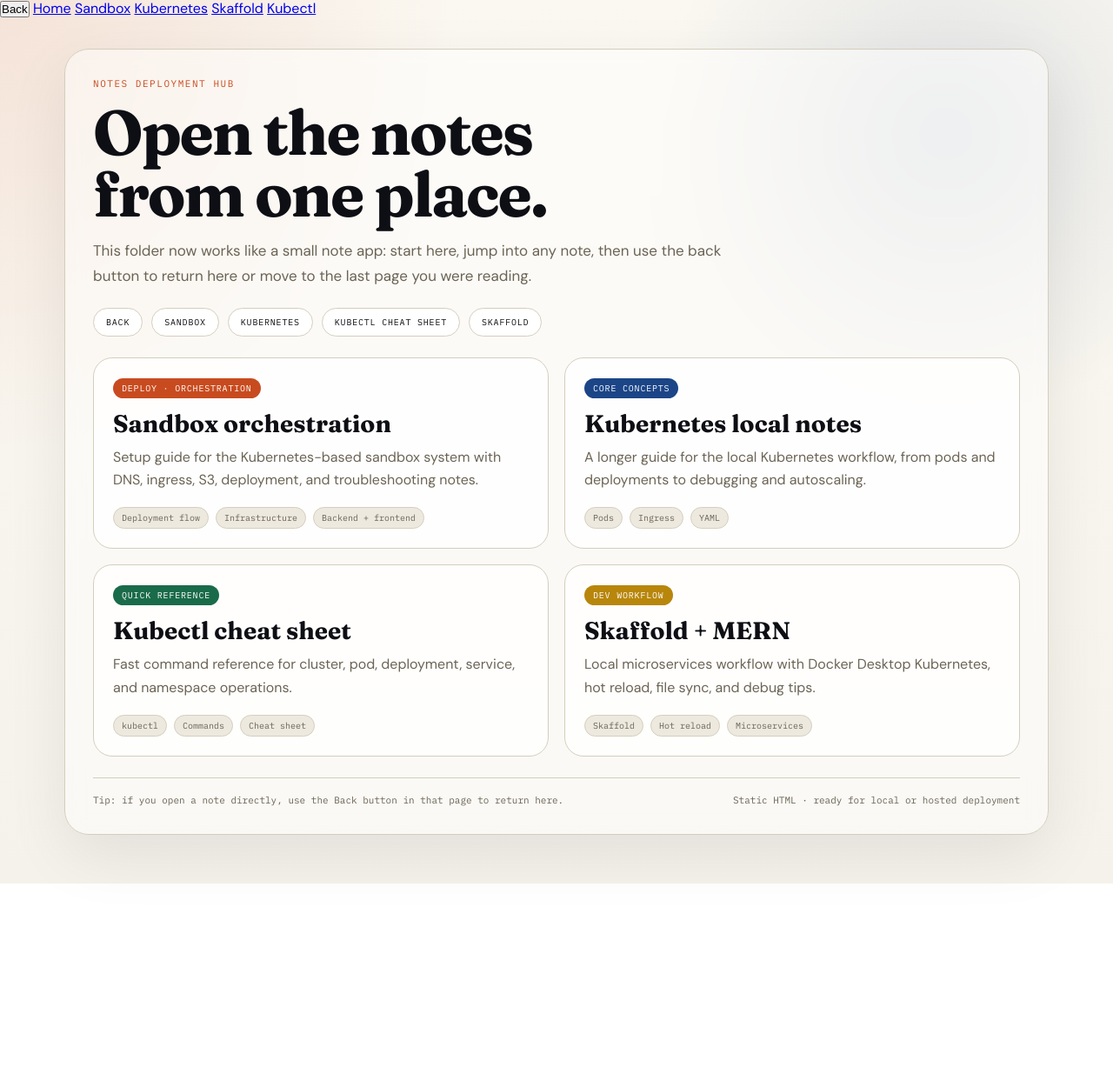
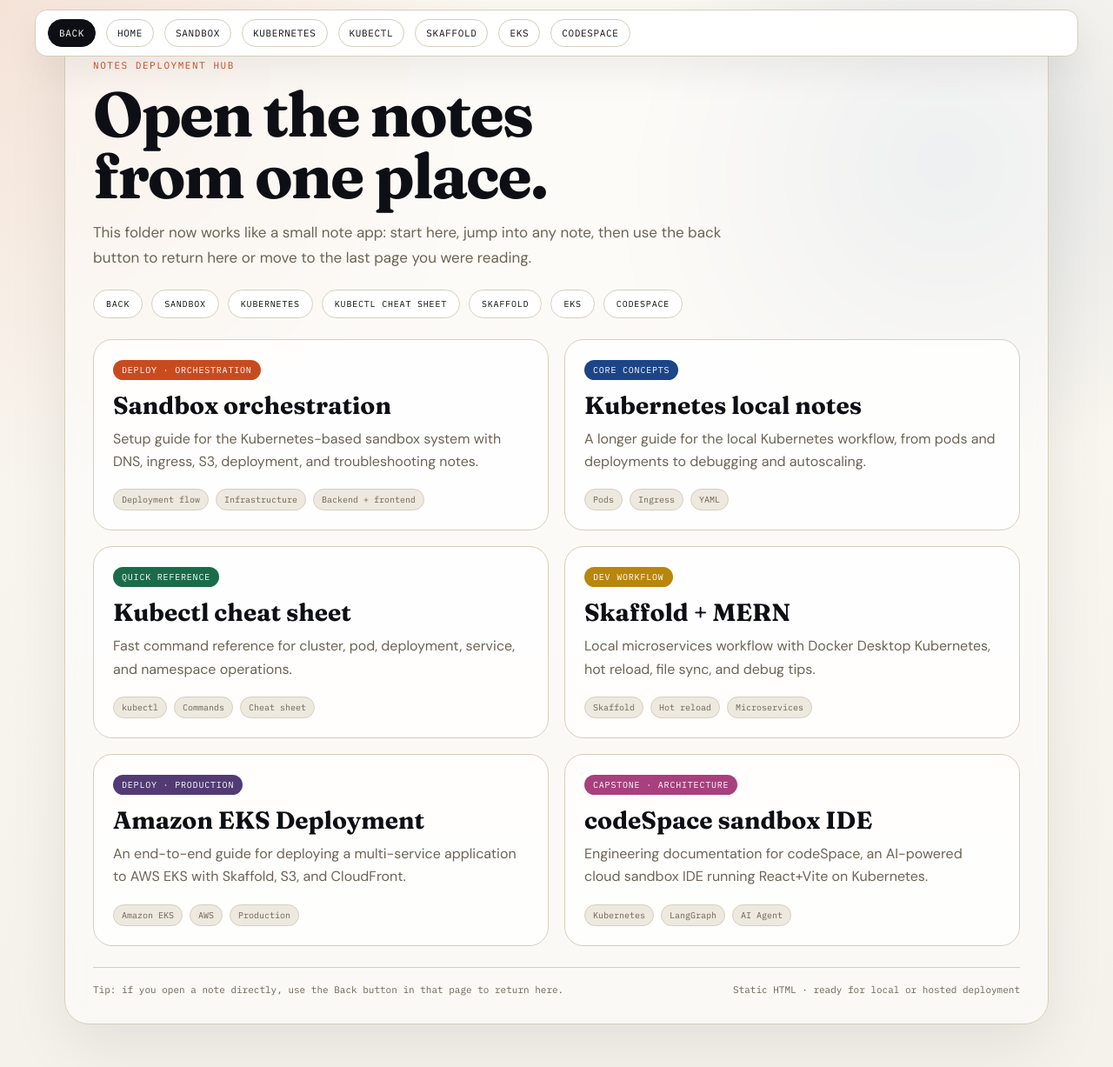
Before and after one commit to mannatgupta146/Sheryians-Notes, a plain HTML site: page index.html in a window 1280 px wide. Shown: the part 1-1228 px from the top of the page at 87% size. Before the commit the page ends 1017 px from the top, so only its background shows below. Drawn offline with Linux system fonts and the light colour scheme.

Commit message:
feat: implement dynamic shared navbar and add EKS and codeSpace project documentation pages

```diff
--- a/index.html
+++ b/index.html
@@ -16,6 +16,8 @@
   --accent: #C84B1F;
   --accent2: #1A6B4A;
   --accent3: #1B4587;
+  --purple: #523B75;
+  --pink: #A83F7E;
 }
 
 * { box-sizing: border-box; margin: 0; padding: 0; }
@@ -146,6 +148,8 @@ h1 em { color: var(--accent); font-style: italic; }
 .card.blue .tag { background: var(--accent3); }
 .card.green .tag { background: var(--accent2); }
 .card.gold .tag { background: #B8860B; }
+.card.purple .tag { background: var(--purple); }
+.card.pink .tag { background: var(--pink); }
 .footer {
   display: flex;
   justify-content: space-between;
@@ -175,6 +179,8 @@ h1 em { color: var(--accent); font-style: italic; }
         <a href="kubernetes.html">Kubernetes</a>
         <a href="kuber.html">Kubectl cheat sheet</a>
         <a href="skaffold.html">Skaffold</a>
+        <a href="eks.html">EKS</a>
+        <a href="codespace.html">codeSpace</a>
       </div>
 
       <div class="grid">
@@ -221,6 +227,28 @@ h1 em { color: var(--accent); font-style: italic; }
             <span class="pill">Microservices</span>
           </div>
         </a>
+
+        <a class="card purple" href="eks.html">
+          <span class="tag">Deploy · Production</span>
+          <h2>Amazon EKS Deployment</h2>
+          <p>An end-to-end guide for deploying a multi-service application to AWS EKS with Skaffold, S3, and CloudFront.</p>
+          <div class="meta">
+            <span class="pill">Amazon EKS</span>
+            <span class="pill">AWS</span>
+            <span class="pill">Production</span>
+          </div>
+        </a>
+
+        <a class="card pink" href="codespace.html">
+          <span class="tag">Capstone · Architecture</span>
+          <h2>codeSpace sandbox IDE</h2>
+          <p>Engineering documentation for codeSpace, an AI-powered cloud sandbox IDE running React+Vite on Kubernetes.</p>
+          <div class="meta">
+            <span class="pill">Kubernetes</span>
+            <span class="pill">LangGraph</span>
+            <span class="pill">AI Agent</span>
+          </div>
+        </a>
       </div>
 
       <div class="footer">
--- a/shared-navbar.html
+++ b/shared-navbar.html
@@ -1,3 +1,4 @@
+<div class="shared-navbar" id="shared-navbar">
   <style id="shared-note-nav">
   :root{--shared-nav-height:64px}
   .shared-navbar{position:fixed;left:0;right:0;top:12px;z-index:10000;padding:0 16px}
@@ -14,15 +15,15 @@ body.has-shared-navbar main,
   body.has-shared-navbar .crossnote,
   body.has-shared-navbar .layout { padding-top: calc(var(--shared-nav-height) + 22px) !important; }
   </style>
-
-<div class="shared-navbar" id="shared-navbar">
   <div class="note-nav">
     <button type="button" class="primary" onclick="goBack()">Back</button>
     <a href="index.html" data-page="index">Home</a>
     <a href="sandbox.html" data-page="sandbox">Sandbox</a>
     <a href="kubernetes.html" data-page="kubernetes">Kubernetes</a>
+    <a href="kuber.html" data-page="kuber">Kubectl</a>
     <a href="skaffold.html" data-page="skaffold">Skaffold</a>
-    <a href="kuber.html" data-page="kuber">Kubectl</a>
+    <a href="eks.html" data-page="eks">EKS</a>
+    <a href="codespace.html" data-page="codespace">codeSpace</a>
   </div>
 </div>
 
```
Also changed, not shown: codespace.html (+17 -0 lines), eks.html (+19 -3 lines). Lines whose indentation alone changed are shown as unchanged.
